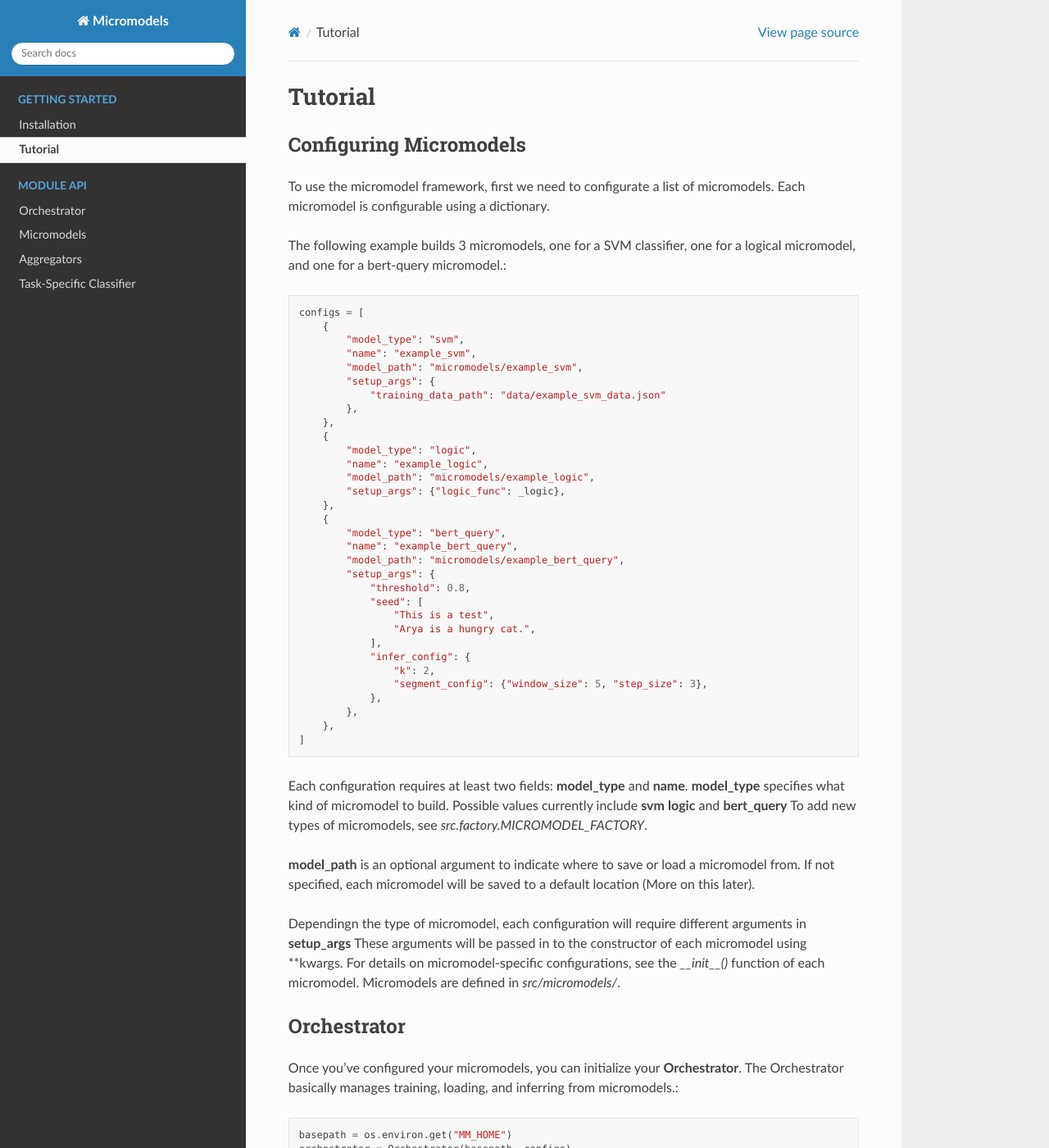
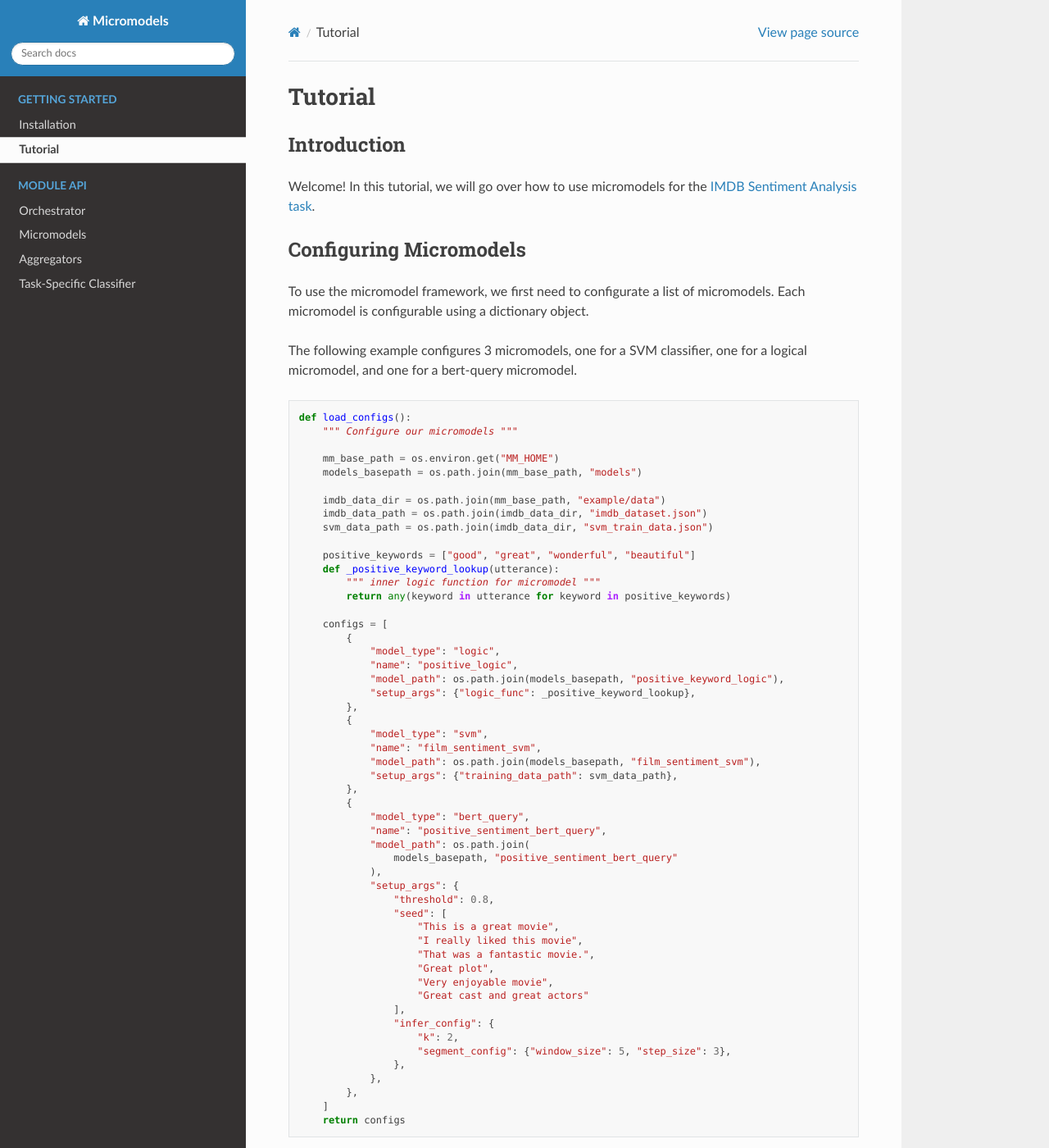
Before and after one commit to MichiganNLP/micromodels, a Sphinx documentation site: the page built from docs/source/tutorial.rst, in a window 1280 px wide and 1400 px high. Shown: the whole window at 82% size. Built offline with Sphinx 7.4.7 and the Read the Docs theme 2.0.0, drawn with Linux system fonts in a browser that asks for light colours; some of the changed text lies outside the part shown.

Commit message:
Updated tutorial and README

```diff
--- a/docs/source/tutorial.rst
+++ b/docs/source/tutorial.rst
@@ -2,79 +2,166 @@
 ========
 
 
+Introduction
+------------
+
+Welcome! In this tutorial, we will go over how to use micromodels for the `IMDB Sentiment Analysis task <https://ai.stanford.edu/~amaas/data/sentiment/>`_.
+
 Configuring Micromodels
 -----------------------
 
-To use the micromodel framework, first we need to configurate a list of micromodels.
-Each micromodel is configurable using a dictionary.
+To use the micromodel framework, we first need to configurate a list of micromodels.
+Each micromodel is configurable using a dictionary object.
 
-The following example builds 3 micromodels, one for a SVM classifier, one for a logical micromodel, and one for a bert-query micromodel.::
+The following example configures 3 micromodels, one for a SVM classifier, one for a logical micromodel, and one for a bert-query micromodel. ::
 
-    configs = [
-        {
-            "model_type": "svm",
-            "name": "example_svm",
-            "model_path": "micromodels/example_svm",
-            "setup_args": {
-                "training_data_path": "data/example_svm_data.json"
+    def load_configs():
+        """ Configure our micromodels """
+
+        mm_base_path = os.environ.get("MM_HOME")
+        models_basepath = os.path.join(mm_base_path, "models")
+
+        imdb_data_dir = os.path.join(mm_base_path, "example/data")
+        imdb_data_path = os.path.join(imdb_data_dir, "imdb_dataset.json")
+        svm_data_path = os.path.join(imdb_data_dir, "svm_train_data.json")
+
+        positive_keywords = ["good", "great", "wonderful", "beautiful"]
+        def _positive_keyword_lookup(utterance):
+            """ inner logic function for micromodel """
+            return any(keyword in utterance for keyword in positive_keywords)
+
+        configs = [
+            {
+                "model_type": "logic",
+                "name": "positive_logic",
+                "model_path": os.path.join(models_basepath, "positive_keyword_logic"),
+                "setup_args": {"logic_func": _positive_keyword_lookup},
             },
-        },
-        {
-            "model_type": "logic",
-            "name": "example_logic",
-            "model_path": "micromodels/example_logic",
-            "setup_args": {"logic_func": _logic},
-        },
-        {
-            "model_type": "bert_query",
-            "name": "example_bert_query",
-            "model_path": "micromodels/example_bert_query",
-            "setup_args": {
-                "threshold": 0.8,
-                "seed": [
-                    "This is a test",
-                    "Arya is a hungry cat.",
-                ],
-                "infer_config": {
-                    "k": 2,
-                    "segment_config": {"window_size": 5, "step_size": 3},
+            {
+                "model_type": "svm",
+                "name": "film_sentiment_svm",
+                "model_path": os.path.join(models_basepath, "film_sentiment_svm"),
+                "setup_args": {"training_data_path": svm_data_path},
+            },
+            {
+                "model_type": "bert_query",
+                "name": "positive_sentiment_bert_query",
+                "model_path": os.path.join(
+                    models_basepath, "positive_sentiment_bert_query"
+                ),
+                "setup_args": {
+                    "threshold": 0.8,
+                    "seed": [
+                        "This is a great movie",
+                        "I really liked this movie",
+                        "That was a fantastic movie.",
+                        "Great plot",
+                        "Very enjoyable movie",
+                        "Great cast and great actors"
+                    ],
+                    "infer_config": {
+                        "k": 2,
+                        "segment_config": {"window_size": 5, "step_size": 3},
+                    },
                 },
             },
-        },
-    ]
+        ]
+        return configs
 
 Each configuration requires at least two fields: **model_type** and **name**.
 **model_type** specifies what kind of micromodel to build.
-Possible values currently include **svm** **logic** and **bert_query** To add new types of micromodels, see *src.factory.MICROMODEL_FACTORY*.
+Possible values currently include **svm**, **logic**, **fasttext**, and **bert_query** To add new types of micromodels, see :ref:`custom-micromodels`.
 
 **model_path** is an optional argument to indicate where to save or load a micromodel from. If not specified, each micromodel will be saved to a default location (More on this later).
 
-Dependingn the type of micromodel, each configuration will require different arguments in **setup_args** These arguments will be passed in to the constructor of each micromodel using \*\*kwargs. For details on micromodel-specific configurations, see the *__init__()* function of each micromodel.
-Micromodels are defined in *src/micromodels/*.
+Depending on the type of micromodel, each configuration will require different arguments in **setup_args**.
+These arguments will be passed in to the constructor of each micromodel using \*\*kwargs.
+For details on micromodel-specific configurations, refer to the documentation for each `micromodel module <https://nlpmicromodels.readthedocs.io/en/latest/micromodels.html>`_, or refer to the constructor *__init__()* method for each micromodel.
+Micromodels are defined in `src/micromodels/ <https://github.com/MichiganNLP/micromodels/tree/master/src/micromodels>`_.
 
+
+Task-Specific Classification
+----------------------------
+
+Once our micromodels are configured, we are ready to train on a task.
+In this example, we will be running 3 micromodels to featurize each movie review.
+
+First, let's initialize our task-specific classifier. ::
+
+    mm_base_path = os.environ.get("MM_HOME")
+    models_basepath = os.path.join(mm_base_path, "models")
+    configs = load_configs()
+    clf = TaskClassifier(models_basepath, configs)
+
+`models_basepath` specifies the default location for saving and loading the specified micromodels (unless *model_path* is specified in the configuration of a micromodel).
+
+Let's also load our imdb data. The dataset for imdb is `included in our repository <https://github.com/MichiganNLP/micromodels/blob/master/example/data/imdb_dataset.json>`_. ::
+
+    imdb_data_dir = os.path.join(mm_base_path, "example/data")
+    imdb_data_path = os.path.join(imdb_data_dir, "imdb_dataset.json")
+    train_data, test_data = load_data(imdb_data_path, train_ratio=0.7)
+
+Please refer to `example/example_experiment.py <https://github.com/MichiganNLP/micromodels/blob/master/example/example_experiment.py>`_ for details of `load_data()`.
+
+Once we have our text data, we are ready to featurize our data using our micromodels. ::
+
+    featurized = clf.featurize_data(train_data)
+    feature_vector = featurized["feature_vector"]
+    labels = featurized["labels"]
+
+For details on what's going on under the hood and how micromodels are used to featurize our data, see :ref:`under-the-hood`.
+Once our data is featurized, we can train our classifier. ::
+
+    clf.fit(feature_vector, labels)
+
+With a trained classifier, we can now run inference or run tests! ::
+
+    print(clf.infer(["I liked this movie.", "It was a good movie"]))
+    print(clf.infer(["I hated this movie.", "It was a bad movie"])
+    print(clf.test(test_data))
+
+
+While the `TaskClassifier` module has most of the functionality needed to be trained on a task, you can build your own classifier to add any customization or additional features by inheriting from the `TaskClassifier` module.
+This will allow you to featurize the data any way you'd like, or to swap out the inner classifier (`Explainable Boosting Machines <https://interpret.ml/docs/ebm.html>`_) to a different model.
+
+For more details about the task-specific classifier, refer to its documentation page: `Task-Specific Classifier <https://nlpmicromodels.readthedocs.io/en/latest/task_classifier.html>`_.
+
+
+.. _under-the-hood:
 
 Orchestrator
 ------------
 
-Once you've configured your micromodels, you can initialize your **Orchestrator**. The Orchestrator basically manages training, loading, and inferring from micromodels.::
+Under the hood of each task-specific classifier, there is an **Orchestrator** that manages training, saving, loading, and running our micromodels.
+The task-specific classifier interfaces with the micromodels using the Orchestrator.
+
+You can also interface with your micromodels directly without having to train a task-specific classifier. ::
 
     basepath = os.environ.get("MM_HOME")
+    models_basepath = os.path.join(mm_base_path, "models")
+    configs = load_configs()
     orchestrator = Orchestrator(basepath, configs)
 
-The basepath is the default location in which the orchestrator will save and load micromodels from, only if *model_path* is not specified for any of the micromodels.
-
-Once your orchestrator is set, you can now build (train) and run (infer) from your micromodels.::
+Once your orchestrator is set, you can build (train) and run (infer) your micromodels. ::
 
     orchestrator.build_micromodels() # Build all the micromodels specified in the config.
     orchestrator.run_micromodels("This is a test") # Run the input query through all the micromodels
 
-For details on how each micromodel is built, see the *build()* method for each micromodel (ex: src/micromodels/svm.py).
 
+Each micromodel has a **build()** method and a **run()** method.
+Calling `orchestrator.build_micromodels()` or `orchestrator.run_micromodels(...)` simply calls these **build()** and **run()** methods for each micromodel.
+Within the task-specific classifier, during initialization as well as featurization, these functionalities from the orchestrator are used frequently.
+
+For more details about the orchestrator, refer to its documentation page: `Orchestrator <https://nlpmicromodels.readthedocs.io/en/latest/orchestrator.html>`_.
+
+
+
+.. _custom-micromodels:
 
 Building your custom micromodel
 -------------------------------
 
-To build a new type of micromodel, create a new class that inherits from *AbstractMicromodel* (src/micromodels/AbstractMicromodel.py), and implement the following methods accordingly:
+To build a new type of micromodel, create a new class that inherits from `AbstractMicromodel <https://github.com/MichiganNLP/micromodels/blob/master/src/micromodels/AbstractMicromodel.py>`_ and implement the following methods accordingly:
 
 * _build()
 * _run()
@@ -83,4 +170,4 @@
 * load_model()
 * is_loaded()
 
-Once your micromodel is implemented, add it to the micromodel factory (src.factory.MICROMODEL_FACTORY).
+Once your micromodel is implemented, add it to the `micromodel factory <https://github.com/MichiganNLP/micromodels/blob/master/src/factory.py>`_.
```
Also changed, not shown: README.md (+24 -2 lines), docs/source/index.rst (+13 -5 lines).
